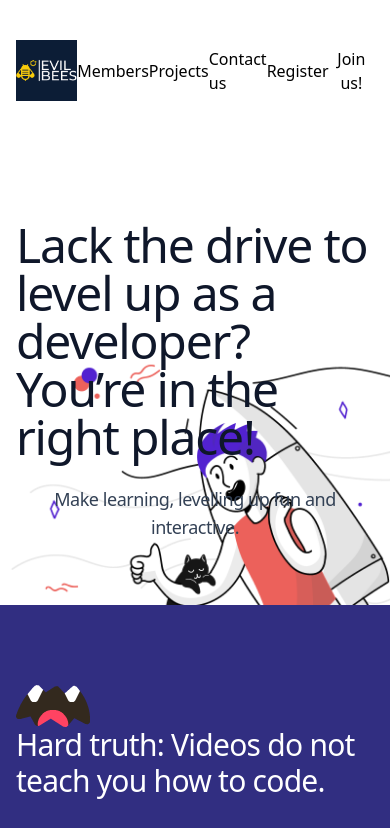
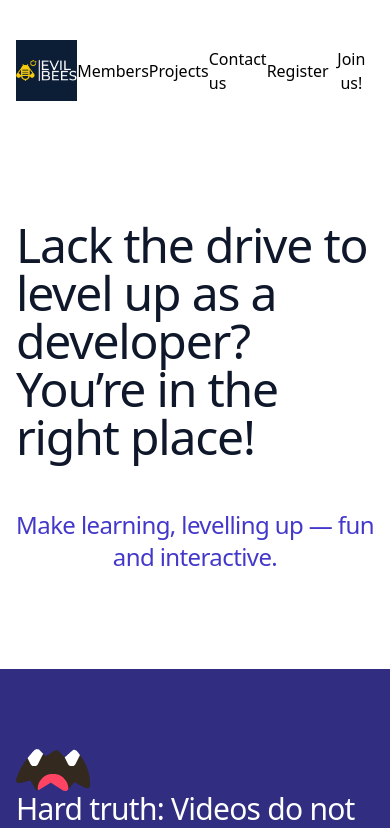
Before and after one commit to nikolap994/evil_bees, a Next.js app: page / in a window 390 px wide. Shown: the top 828 px of the page. Built offline with nearby package versions, Linux system fonts and the light colour scheme; no server answers.

Commit message:
Add animations to Homepage Hero

```diff
--- a/components/hero/homepage-hero.js
+++ b/components/hero/homepage-hero.js
@@ -1,22 +1,22 @@
 import Image from "next/image";
 import growthImage from "../../public/images/growth-2.png";
+import chatBot from "../../public/images/chatbot.svg";
 
 export default function HomepageHero() {
 	return (
 		<section className="relative">
-			<div className="absolute right-0 bottom-0 z-[-1]">
+			<div className="hidden lg:block absolute right-0 bottom-0 z-[-1]">
 				<Image
 					src={growthImage}
 					alt="Man with purple hair flying on a rocket"
-					className=""
 				/>
 			</div>
-			<div className="mx-auto max-w-7xl px-4 sm:px-6 lg:px-8 pt-20 pb-16 text-center lg:pt-20">
+			<div className="mx-auto max-w-7xl px-4 sm:px-6 lg:px-8 py-20 text-center">
 				<h1 className="z-10 max-w-4xl font-display text-5xl font-medium tracking-tight text-left text-slate-900 sm:text-7xl">
 					Lack the drive to level up as a developer? You’re in the right place!
 				</h1>
-				<p className="mx-auto mt-6 max-w-2xl text-lg tracking-tight text-slate-700">
-					Make learning, levelling up fun and interactive.
+				<p className="mx-auto lg:mx-0 mt-16 max-w-2xl text-2xl tracking-tight text-indigo-700 lg:text-left animate-bounce">
+					Make learning, levelling up &mdash; fun and interactive.
 				</p>
 			</div>
 		</section>
```
